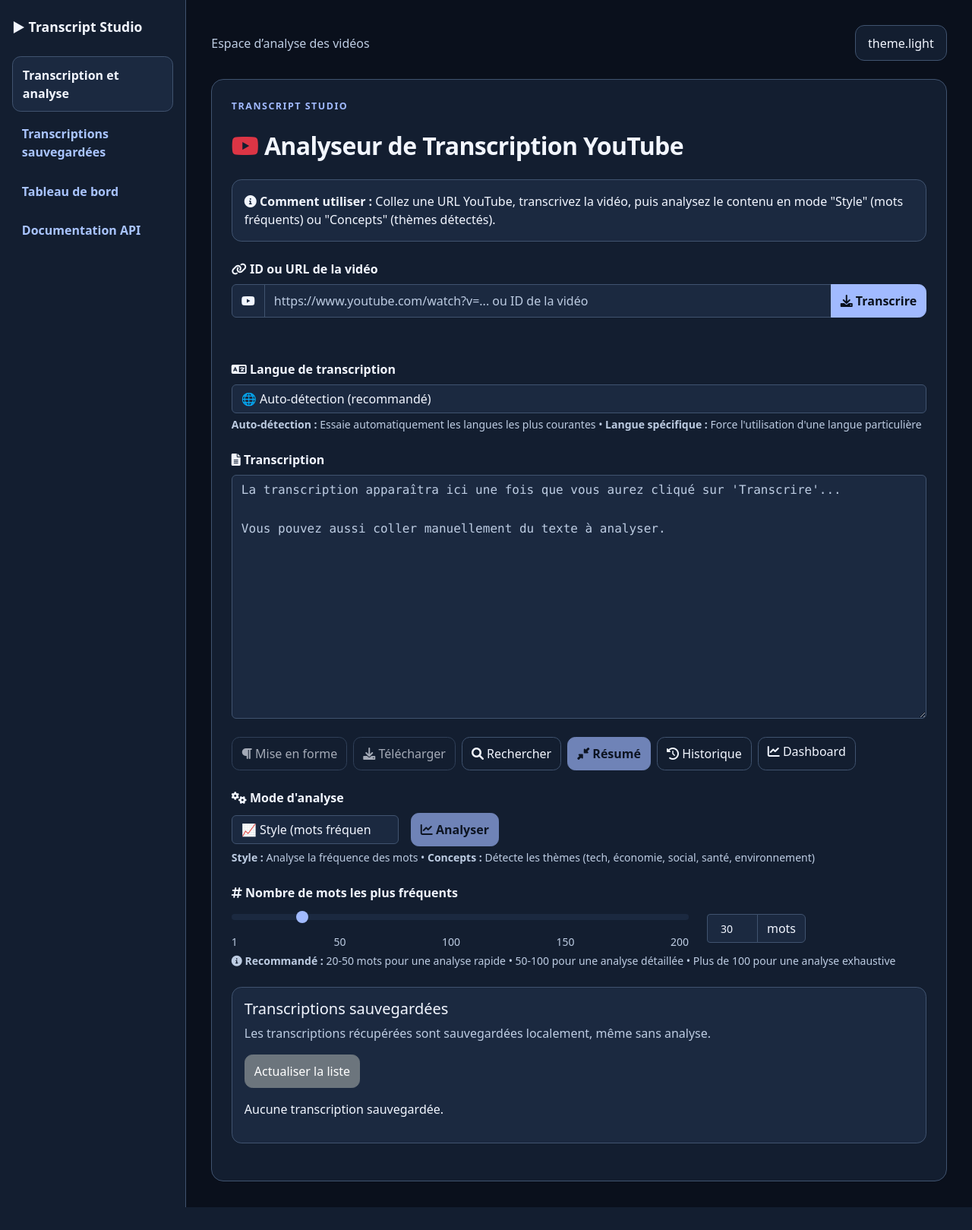
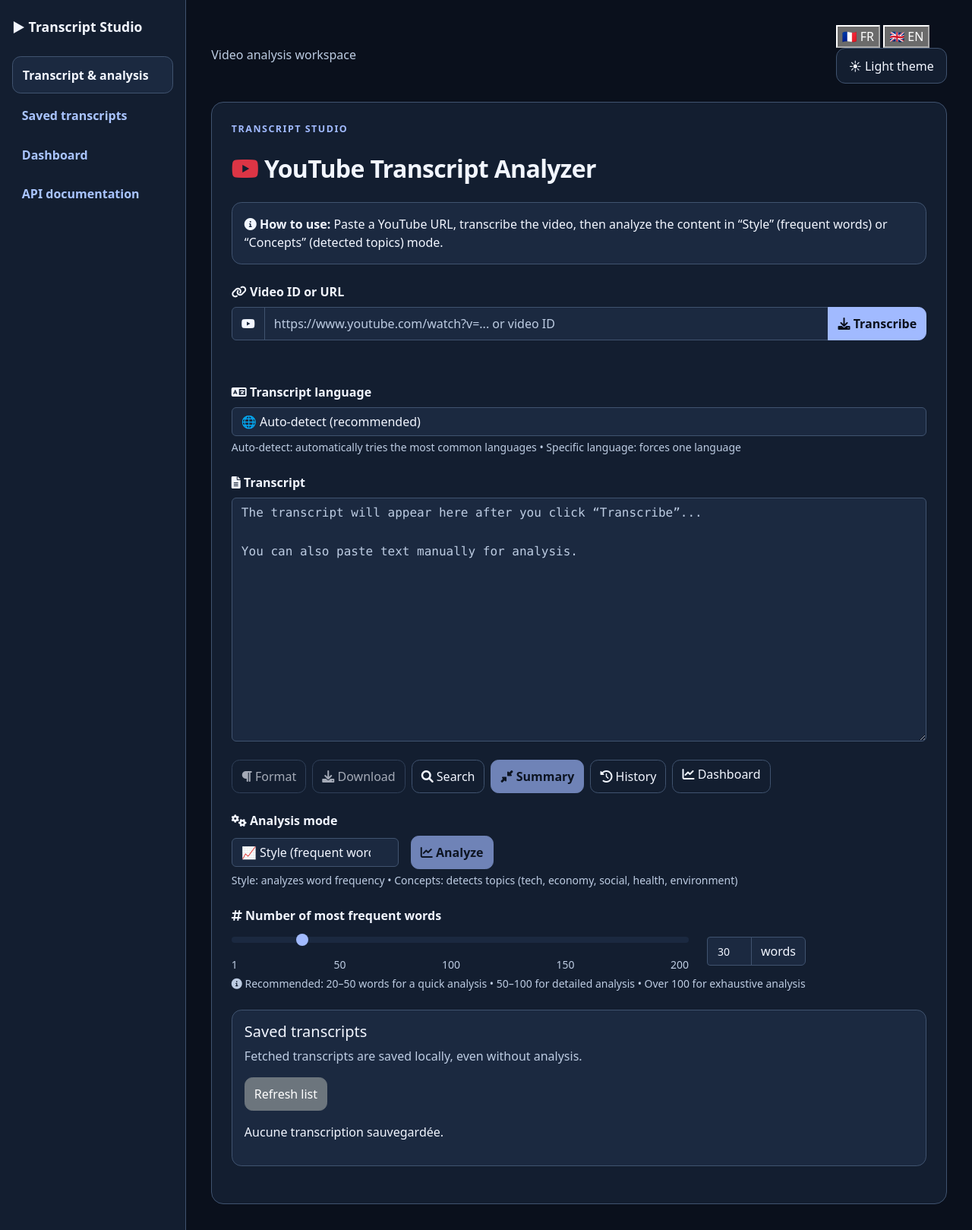
Before and after one commit to gotoo77/yt_transcript, a Flask app: page / in a window 1280 px wide. Shown: the whole page at 76% size. Before the commit the page ends 1589 px from the top, so only its background shows below. Run offline with Flask 3, Linux system fonts and the light colour scheme; data that the repository does not hold is empty; parts of the project's set-up code (start-up, migrations or seed data) failed here and were passed over.

Commit message:
feat: localize main interface shell

```diff
--- a/src/yt_transcript/templates/index.html
+++ b/src/yt_transcript/templates/index.html
@@ -9,47 +9,53 @@
     <script src="https://cdn.jsdelivr.net/npm/chart.js"></script>
     <link rel="stylesheet" href="/static/modern.css">
 </head>
-<body>
-<a class="skip-link" href="#main-content">Aller au contenu principal</a>
+<body data-i18n-title="app.title">
+<a class="skip-link" href="#main-content" data-i18n="skip.main">Aller au contenu principal</a>
 <div class="workspace">
-  <aside class="workspace-sidebar" aria-label="Navigation de l'application">
+  <aside class="workspace-sidebar" aria-label="Navigation de l'application" data-i18n-aria-label="nav.app">
     <a class="brand" href="/">▶ Transcript Studio</a>
-    <nav class="workspace-nav" aria-label="Navigation principale">
-      <a href="/" aria-current="page">Transcription et analyse</a>
-      <a href="#transcript-history">Transcriptions sauvegardées</a>
-      <a href="/dashboard">Tableau de bord</a>
-      <a href="/api/docs/" target="_blank" rel="noopener noreferrer">Documentation API <span class="visually-hidden">(nouvel onglet)</span></a>
+    <nav class="workspace-nav" aria-label="Navigation principale" data-i18n-aria-label="nav.label">
+      <a href="/" aria-current="page" data-i18n="nav.analysis">Transcription et analyse</a>
+      <a href="#transcript-history" data-i18n="nav.saved">Transcriptions sauvegardées</a>
+      <a href="/dashboard" data-i18n="nav.dashboard">Tableau de bord</a>
+      <a href="/api/docs/" target="_blank" rel="noopener noreferrer"><span data-i18n="nav.api">Documentation API</span> <span class="visually-hidden" data-i18n="nav.newTab">(nouvel onglet)</span></a>
     </nav>
   </aside>
   <main id="main-content" class="workspace-main">
     <header class="workspace-topbar">
-      <p>Espace d’analyse des vidéos</p>
-      <button class="theme-toggle" type="button" id="theme-toggle" aria-label="Activer le thème clair" aria-pressed="false">☀ Thème clair</button>
+      <p data-i18n="top.analysis">Espace d’analyse des vidéos</p>
+      <div class="topbar-actions">
+        <div class="language-switcher" role="group" aria-label="Langue de l’interface" data-i18n-aria-label="language.group">
+          <button type="button" data-locale="fr" aria-pressed="false">🇫🇷 FR</button>
+          <button type="button" data-locale="en" aria-pressed="false">🇬🇧 EN</button>
+        </div>
+        <button class="theme-toggle" type="button" id="theme-toggle" aria-label="Activer le thème clair" aria-pressed="false">☀ Thème clair</button>
+      </div>
     </header>
     <div id="ui-status" class="ui-status" role="status" aria-live="polite" hidden></div>
     <div class="container">
         <div class="analysis-hero">
-            <p class="ui-eyebrow">Transcript Studio</p>
+            <p class="ui-eyebrow" data-i18n="hero.eyebrow">Transcript Studio</p>
             <h1>
                 <i class="fab fa-youtube text-danger" aria-hidden="true"></i>
-                Analyseur de Transcription YouTube
+                <span data-i18n="hero.title">Analyseur de Transcription YouTube</span>
             </h1>
         </div>
 
         <div class="alert alert-info mb-4" role="note">
             <i class="fas fa-info-circle"></i>
-            <strong>Comment utiliser :</strong> Collez une URL YouTube, transcrivez la vidéo, puis analysez le contenu en mode "Style" (mots fréquents) ou "Concepts" (thèmes détectés).
+            <strong data-i18n="help.title">Comment utiliser :</strong> <span data-i18n="help.body">Collez une URL YouTube, transcrivez la vidéo, puis analysez le contenu en mode "Style" (mots fréquents) ou "Concepts" (thèmes détectés).</span>
         </div>
 
         <div class="mb-4">
             <label for="video-id" class="form-label">
-                <i class="fas fa-link"></i> ID ou URL de la vidéo
+                <i class="fas fa-link"></i> <span data-i18n="video.label">ID ou URL de la vidéo</span>
             </label>
             <div class="input-group">
                 <span class="input-group-text" aria-hidden="true"><i class="fab fa-youtube"></i></span>
-                <input id="video-id" type="text" class="form-control" placeholder="https://www.youtube.com/watch?v=... ou ID de la vidéo">
+                <input id="video-id" type="text" class="form-control" placeholder="https://www.youtube.com/watch?v=... ou ID de la vidéo" data-i18n-placeholder="video.placeholder">
                 <button id="transcribe-btn" class="btn btn-primary">
-                    <i class="fas fa-download"></i> Transcrire
+                    <i class="fas fa-download"></i> <span data-i18n="video.transcribe">Transcrire</span>
                 </button>
             </div>
             <div id="status-msg" role="status" aria-live="polite" class="form-text status-message mt-2 fw-bold"></div>
@@ -57,10 +63,10 @@
 
         <div class="mb-4">
             <label for="language-select" class="form-label">
-                <i class="fas fa-language"></i> Langue de transcription
+                <i class="fas fa-language"></i> <span data-i18n="transcript.language">Langue de transcription</span>
             </label>
             <select id="language-select" class="form-select">
-                <option value="auto" selected>🌐 Auto-détection (recommandé)</option>
+                <option value="auto" selected data-i18n="transcript.auto">🌐 Auto-détection (recommandé)</option>
                 <option value="fr">🇫🇷 Français</option>
                 <option value="en">🇺🇸 Anglais</option>
                 <option value="es">🇪🇸 Espagnol</option>
@@ -82,28 +88,24 @@
                 <option value="tr">🇹🇷 Turc</option>
                 <option value="cs">🇨🇿 Tchèque</option>
             </select>
-            <small class="text-muted mt-1 d-block">
-                <strong>Auto-détection :</strong> Essaie automatiquement les langues les plus courantes •
-                <strong>Langue spécifique :</strong> Force l'utilisation d'une langue particulière
-            </small>
+            <small class="text-muted mt-1 d-block" data-i18n="transcript.autoHelp">Auto-détection : essaie automatiquement les langues les plus courantes • Langue spécifique : force l'utilisation d'une langue particulière</small>
         </div>
 
         <div class="mb-4">
             <label for="transcript-textarea" class="form-label">
-                <i class="fas fa-file-text"></i> Transcription
+                <i class="fas fa-file-text"></i> <span data-i18n="transcript.label">Transcription</span>
             </label>
             <div class="position-relative">
                 <textarea id="transcript-textarea" class="form-control" rows="12"
-                    placeholder="La transcription apparaîtra ici une fois que vous aurez cliqué sur 'Transcrire'...
-
-Vous pouvez aussi coller manuellement du texte à analyser."></textarea>
+                    placeholder="La transcription apparaîtra ici une fois que vous aurez cliqué sur 'Transcrire'..."
+                    data-i18n-placeholder="transcript.placeholder"></textarea>
 
                 <!-- Boîte de recherche flottante -->
                 <div id="search-box" class="search-box" hidden>
                     <div class="input-group input-group-sm">
                         <span class="input-group-text"><i class="fas fa-search"></i></span>
-                        <input type="text" id="search-input" class="form-control" placeholder="Rechercher dans la transcription...">
-                        <button class="btn btn-outline-secondary" type="button" id="clear-search" aria-label="Effacer la recherche">
+                        <input type="text" id="search-input" class="form-control" placeholder="Rechercher dans la transcription..." data-i18n-placeholder="search.placeholder">
+                        <button class="btn btn-outline-secondary" type="button" id="clear-search" aria-label="Effacer la recherche" data-i18n-aria-label="search.clear">
                             <i class="fas fa-times"></i>
                         </button>
                     </div>
@@ -115,49 +117,46 @@ Vous pouvez aussi coller manuellement du texte à analyser."></textarea>
         <div class="mb-4">
             <div class="d-flex flex-wrap gap-2">
                 <button id="format-btn" class="btn btn-outline-secondary">
-                    <i class="fas fa-paragraph"></i> Mise en forme
+                    <i class="fas fa-paragraph"></i> <span data-i18n="actions.format">Mise en forme</span>
                 </button>
                 <button id="download-btn" class="btn btn-outline-secondary">
-                    <i class="fas fa-download"></i> Télécharger
+                    <i class="fas fa-download"></i> <span data-i18n="actions.download">Télécharger</span>
                 </button>
                 <button id="search-btn" class="btn btn-outline-secondary">
-                    <i class="fas fa-search"></i> Rechercher
+                    <i class="fas fa-search"></i> <span data-i18n="actions.search">Rechercher</span>
                 </button>
                 <button id="summary-btn" class="btn btn-primary" disabled>
-                    <i class="fas fa-compress-alt"></i> Résumé
+                    <i class="fas fa-compress-alt"></i> <span data-i18n="actions.summary">Résumé</span>
                 </button>
                 <button id="history-btn" class="btn btn-outline-secondary" aria-controls="history-section" aria-expanded="false">
-                    <i class="fas fa-history"></i> Historique
+                    <i class="fas fa-history"></i> <span data-i18n="actions.history">Historique</span>
                 </button>
                 <a href="/dashboard" class="btn btn-outline-secondary">
-                    <i class="fas fa-chart-line"></i> Dashboard
+                    <i class="fas fa-chart-line"></i> <span data-i18n="actions.dashboard">Dashboard</span>
                 </a>
             </div>
         </div>
 
         <div class="mb-4">
             <label for="mode-select" class="form-label">
-                <i class="fas fa-cogs"></i> Mode d'analyse
+                <i class="fas fa-cogs"></i> <span data-i18n="analysis.mode">Mode d'analyse</span>
             </label>
             <div class="d-flex align-items-center gap-3">
                 <select id="mode-select" class="form-select analysis-mode-select">
-                    <option value="style">📈 Style (mots fréquents)</option>
-                    <option value="concepts">🧠 Concepts (thèmes)</option>
+                    <option value="style" data-i18n="analysis.style">📈 Style (mots fréquents)</option>
+                    <option value="concepts" data-i18n="analysis.concepts">🧠 Concepts (thèmes)</option>
                 </select>
                 <button id="analyze-btn" class="btn btn-primary" disabled>
-                    <i class="fas fa-chart-line"></i> Analyser
+                    <i class="fas fa-chart-line"></i> <span data-i18n="analysis.run">Analyser</span>
                 </button>
             </div>
-            <small class="text-muted mt-1 d-block">
-                <strong>Style :</strong> Analyse la fréquence des mots •
-                <strong>Concepts :</strong> Détecte les thèmes (tech, économie, social, santé, environnement)
-            </small>
+            <small class="text-muted mt-1 d-block" data-i18n="analysis.help">Style : analyse la fréquence des mots • Concepts : détecte les thèmes (tech, économie, social, santé, environnement)</small>
         </div>
 
         <!-- Contrôleur pour le nombre de mots (visible uniquement en mode Style) -->
         <div id="max-words-section" class="mb-4">
             <label for="max-words-slider" class="form-label">
-                <i class="fas fa-hashtag"></i> Nombre de mots les plus fréquents
+                <i class="fas fa-hashtag"></i> <span data-i18n="maxWords.label">Nombre de mots les plus fréquents</span>
             </label>
             <div class="row align-items-center">
                 <div class="col-md-8">
@@ -175,21 +174,17 @@ Vous pouvez aussi coller manuellement du texte à analyser."></textarea>
                     <div class="input-group max-words-input-group">
                         <input type="number" class="form-control form-control-sm text-center"
                                id="max-words-input" min="1" max="200" value="30">
-                        <span class="input-group-text small">mots</span>
+                        <span class="input-group-text small" data-i18n="maxWords.unit">mots</span>
                     </div>
                 </div>
             </div>
-            <small class="text-muted mt-1 d-block">
-                <i class="fas fa-info-circle"></i>
-                <strong>Recommandé :</strong> 20-50 mots pour une analyse rapide •
-                50-100 pour une analyse détaillée • Plus de 100 pour une analyse exhaustive
-            </small>
+            <small class="text-muted mt-1 d-block"><i class="fas fa-info-circle"></i> <span data-i18n="maxWords.help">Recommandé : 20-50 mots pour une analyse rapide • 50-100 pour une analyse détaillée • Plus de 100 pour une analyse exhaustive</span></small>
         </div>
 
         <!-- Section Résumé -->
         <div id="summary-section" class="mb-4" hidden>
             <div class="summary-box p-4">
-                <h5><i class="fas fa-compress-alt text-primary"></i> Résumé automatique</h5>
+                <h5><i class="fas fa-compress-alt text-primary"></i> <span data-i18n="section.summary">Résumé automatique</span></h5>
                 <div id="summary-content"></div>
             </div>
         </div>
@@ -197,7 +192,7 @@ Vous pouvez aussi coller manuellement du texte à analyser."></textarea>
         <!-- Section Statistiques -->
         <div id="stats-section" class="mb-4" hidden>
             <div class="stats-card p-4 rounded">
-                <h5><i class="fas fa-chart-bar text-success"></i> Statistiques du texte</h5>
+                <h5><i class="fas fa-chart-bar text-success"></i> <span data-i18n="section.stats">Statistiques du texte</span></h5>
                 <div id="stats-content" class="row"></div>
             </div>
         </div>
@@ -221,7 +216,7 @@ Vous pouvez aussi coller manuellement du texte à analyser."></textarea>
         <!-- Section Nuage de mots -->
         <div id="wordcloud-section" class="mb-4" hidden>
             <div class="p-4 bg-light rounded">
-                <h5><i class="fas fa-cloud text-info"></i> Nuage de mots</h5>
+                <h5><i class="fas fa-cloud text-info"></i> <span data-i18n="section.wordcloud">Nuage de mots</span></h5>
                 <div id="word-cloud" class="word-cloud"></div>
             </div>
         </div>
@@ -230,7 +225,7 @@ Vous pouvez aussi coller manuellement du texte à analyser."></textarea>
         <div id="sentiment-section" class="mb-4" hidden>
             <div class="card">
                 <div class="card-header bg-info text-white">
-                    <h5 class="mb-0"><i class="fas fa-heart"></i> Analyse de Sentiment</h5>
+                    <h5 class="mb-0"><i class="fas fa-heart"></i> <span data-i18n="section.sentiment">Analyse de Sentiment</span></h5>
                 </div>
                 <div class="card-body" id="sentiment-content"></div>
             </div>
@@ -240,7 +235,7 @@ Vous pouvez aussi coller manuellement du texte à analyser."></textarea>
         <div id="emotions-section" class="mb-4" hidden>
             <div class="card">
                 <div class="card-header bg-primary text-white">
-                    <h5 class="mb-0"><i class="fas fa-smile"></i> Analyse des Émotions</h5>
+                    <h5 class="mb-0"><i class="fas fa-smile"></i> <span data-i18n="section.emotions">Analyse des Émotions</span></h5>
                 </div>
                 <div class="card-body" id="emotions-content"></div>
             </div>
@@ -250,7 +245,7 @@ Vous pouvez aussi coller manuellement du texte à analyser."></textarea>
         <div id="readability-section" class="mb-4" hidden>
             <div class="card">
                 <div class="card-header bg-warning text-white">
-                    <h5 class="mb-0"><i class="fas fa-book-reader"></i> Métriques de Lisibilité</h5>
+                    <h5 class="mb-0"><i class="fas fa-book-reader"></i> <span data-i18n="section.readability">Métriques de Lisibilité</span></h5>
                 </div>
                 <div class="card-body" id="readability-content"></div>
             </div>
@@ -258,9 +253,9 @@ Vous pouvez aussi coller manuellement du texte à analyser."></textarea>
 
         <section id="transcript-history" class="card mb-4" aria-labelledby="transcript-history-title">
             <div class="card-body">
-                <h2 id="transcript-history-title" class="h5">Transcriptions sauvegardées</h2>
-                <p class="text-muted">Les transcriptions récupérées sont sauvegardées localement, même sans analyse.</p>
-                <button id="transcript-history-refresh" type="button" class="btn btn-secondary mb-3">Actualiser la liste</button>
+                <h2 id="transcript-history-title" class="h5" data-i18n="saved.title">Transcriptions sauvegardées</h2>
+                <p class="text-muted" data-i18n="saved.help">Les transcriptions récupérées sont sauvegardées localement, même sans analyse.</p>
+                <button id="transcript-history-refresh" type="button" class="btn btn-secondary mb-3" data-i18n="saved.refresh">Actualiser la liste</button>
                 <p id="transcript-history-status" role="status" aria-live="polite"></p>
                 <ul id="transcript-history-list" class="list-group"></ul>
             </div>
@@ -271,8 +266,8 @@ Vous pouvez aussi coller manuellement du texte à analyser."></textarea>
             <div class="card">
                 <div class="card-header bg-secondary text-white">
                     <h5 class="mb-0">
-                        <i class="fas fa-history"></i> Historique des Analyses
-                        <button class="btn btn-sm btn-light float-end" id="refresh-history" aria-label="Actualiser l'historique">
+                        <i class="fas fa-history"></i> <span data-i18n="history.title">Historique des Analyses</span>
+                        <button class="btn btn-sm btn-light float-end" id="refresh-history" aria-label="Actualiser l'historique" data-i18n-aria-label="history.refresh">
                             <i class="fas fa-sync-alt"></i>
                         </button>
                     </h5>
@@ -282,8 +277,8 @@ Vous pouvez aussi coller manuellement du texte à analyser."></textarea>
                         <div class="col-md-8">
                             <div class="input-group">
                                 <span class="input-group-text"><i class="fas fa-search"></i></span>
-                                <input type="text" id="history-search" class="form-control" placeholder="Rechercher dans l'historique...">
-                                <button class="btn btn-outline-primary" id="search-history-btn" type="button">Rechercher</button>
+                                <input type="text" id="history-search" class="form-control" placeholder="Rechercher dans l'historique..." data-i18n-placeholder="history.searchPlaceholder">
+                                <button class="btn btn-outline-primary" id="search-history-btn" type="button" data-i18n="history.search">Rechercher</button>
                             </div>
                         </div>
                         <div class="col-md-4">
@@ -301,6 +296,7 @@ Vous pouvez aussi coller manuellement du texte à analyser."></textarea>
 
   </main>
 </div>
+    <script src="/static/i18n.js" defer></script>
     <script src="/static/theme.js" defer></script>
     <script src="/static/app.js"></script>
     <script src="/static/transcript-history.js" defer></script>
```
